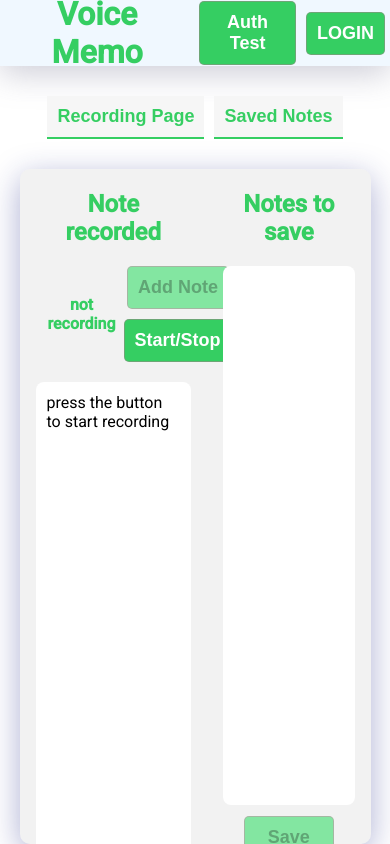
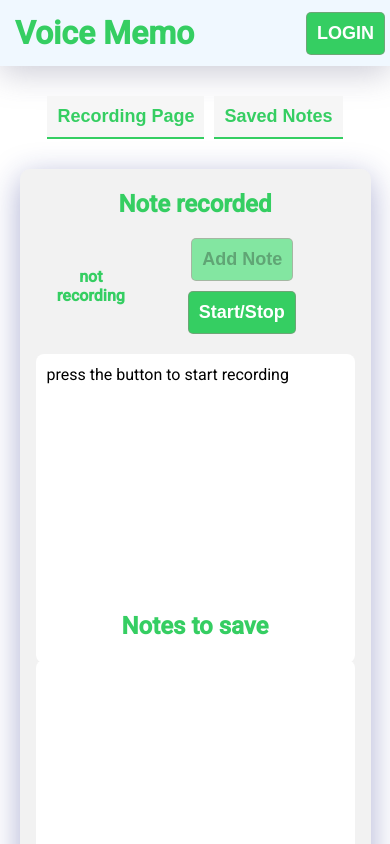
Before and after one commit to Wai30Yan/mern_speech_to_text, a React (Create React App) app in the folder frontend/: page / in a window 390 px wide. Shown: the top 844 px of the page. Built offline with nearby package versions, Linux system fonts and the light colour scheme.

Commit message:
auth update with buttons on navbar

```diff
--- a/frontend/package.json
+++ b/frontend/package.json
@@ -8,6 +8,7 @@
     "@testing-library/react": "^12.1.2",
     "@testing-library/user-event": "^13.5.0",
     "axios": "^0.25.0",
+    "jwt-decode": "^3.1.2",
     "moment": "^2.29.1",
     "react": "^17.0.2",
     "react-dom": "^17.0.2",
--- a/frontend/src/App.css
+++ b/frontend/src/App.css
@@ -35,13 +35,15 @@ body {
 }
 
 .speechbox {
-  width: 50%;
+  /* width: 50%; */
+  flex: 1;
   margin: 6px;
   border-radius: 10px;
 }
 
 .savebox {
-  width: 50%;
+  /* width: 50%; */
+  flex: 1;
   margin: 6px;
   border-radius: 10px;
 }
@@ -118,6 +120,8 @@ body {
   border: 1px transparent solid;
   padding: 10px;
   margin: 10px auto;
+  overflow: hidden;
+  text-overflow: ellipsis;
 }
 
 .savednote:hover {
@@ -255,3 +259,9 @@ body {
     padding: 10px;
   }
 }
+@media screen and (max-width: 900px) {
+  .container {
+    flex-direction: column;
+    height: 100vh;
+  }
+}
--- a/frontend/src/App.js
+++ b/frontend/src/App.js
@@ -1,4 +1,4 @@
-import React, { useEffect } from 'react';
+import React from 'react';
 import './App.css';
 import Speech from './components/Speech';
 import { Route, Routes } from 'react-router-dom';
@@ -6,8 +6,6 @@ import SavedNotes from './components/SavedNotes/SavedNotes';
 import NavBar from './components/NavBar'
 import Auth from './components/Auth/Auth';
 import UpdataNotePage from './components/UpdateNotePage/UpdateNotePage';
-import { useDispatch, useSelector } from 'react-redux';
-import { getSpeeches } from './actions/speech';
 
 function App() {
 
--- a/frontend/src/components/NavBar.js
+++ b/frontend/src/components/NavBar.js
@@ -1,37 +1,70 @@
-import React from 'react';
+import React, { useEffect, useState } from 'react';
 import { useDispatch } from 'react-redux';
-import { Link, useNavigate } from 'react-router-dom';
+import { Link, useNavigate, useLocation } from 'react-router-dom';
 import { signout } from '../actions/auth';
-import { authTest } from '../api';
+// import { authTest } from '../api';
+import decode from 'jwt-decode'
 
 const NavBar = () => {
-
+  const [user, setUser] = useState(JSON.parse(localStorage.getItem('profile')))
   const dispatch = useDispatch()
   const navigate = useNavigate()
-
-  const profile  = JSON.parse(localStorage.getItem('profile'))
+  const location = useLocation()
 
   const logout = (e) => {
     e.preventDefault()
     dispatch(signout(navigate))
   }
 
-  const auth = () => {
-    authTest(profile)
-  }
+
+  // const auth = () => {
+  //   authTest(profile)
+  // }
+
+  useEffect(() => {
+    const token = user?.token
+
+    if (token) {
+      const decodedToken = decode(token)
+
+      if (decodedToken.exp * 1000 < new Date().getTime()) {
+        dispatch(signout(navigate))
+      }
+    }
+
+    setUser(JSON.parse(localStorage.getItem('profile')))
+  }, [location])
+
 
   return (
       <>
         <div className='navbar' >
           <h1 style={{ margin: '10px', padding: '5px' }}>Voice Memo</h1>
-            <button className='btn' style={{ width: 'auto' }} onClick={auth} >
+            {/* <button className='btn' style={{ width: 'auto' }} onClick={auth} >
               Auth Test
+            </button> */}
+          {
+            user ?
+            <>
+              <Link to='/'>
+                <button className='btn' onClick={logout} >
+                  LOGOUT
+                </button>
+              </Link>
+            </> :
+            <>
+              <Link to='/auth'>
+                <button className='btn' >
+                  LOGIN
+                </button>
+              </Link>
+            </>
+          }
+          {/* <Link to={user === null ? '/auth' : '/'}>
+            <button className='btn' onClick={logout} >
+              {user === null ? "LOGIN" : "LOGOUT"}
             </button>
-          <Link to={profile === null ? '/auth' : '/'}>
-            <button className='btn' onClick={logout} >
-              {profile === null ? "LOGIN" : "LOGOUT"}
-            </button>
-          </Link>
+          </Link> */}
         </div>
       </>
   )
--- a/frontend/src/components/Speech.js
+++ b/frontend/src/components/Speech.js
@@ -1,8 +1,8 @@
 import React, { useState, useEffect } from "react";
-import { useDispatch, useSelector } from 'react-redux'
+import { useDispatch } from 'react-redux'
 
 import AddedNotes from "./AddedNotes";
-import { createSpeech, getSpeeches } from "../actions/speech";
+import { createSpeech } from "../actions/speech";
 import Links from "./Links/Links";
 
 const SpeechRecognition =
--- a/frontend/src/index.js
+++ b/frontend/src/index.js
@@ -1,6 +1,6 @@
 import React from 'react';
 import ReactDOM from 'react-dom';
-import './index.css';
+// import './index.css';
 import App from './App';
 import { Provider } from 'react-redux'
 import { BrowserRouter as Router } from 'react-router-dom'
```
Also changed, not shown: frontend/public/index.html (+0 -23 lines), 1 other file (tests, documents, lock files or other folders).
